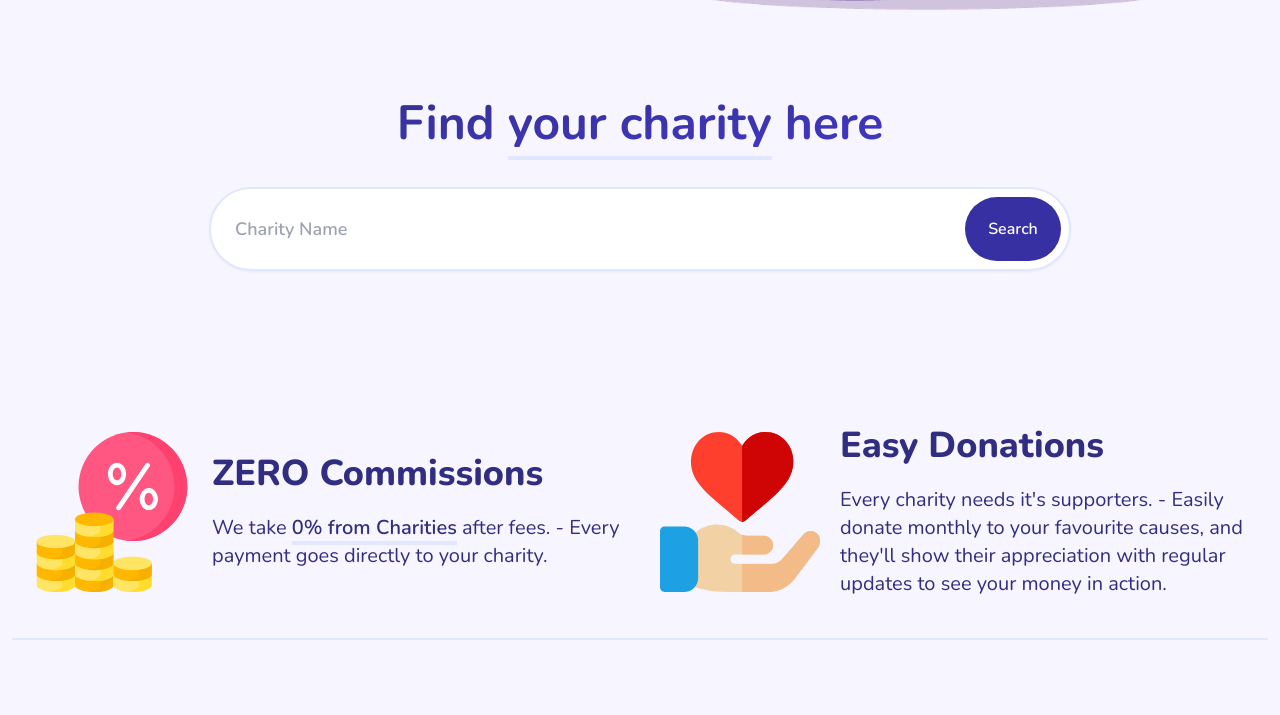
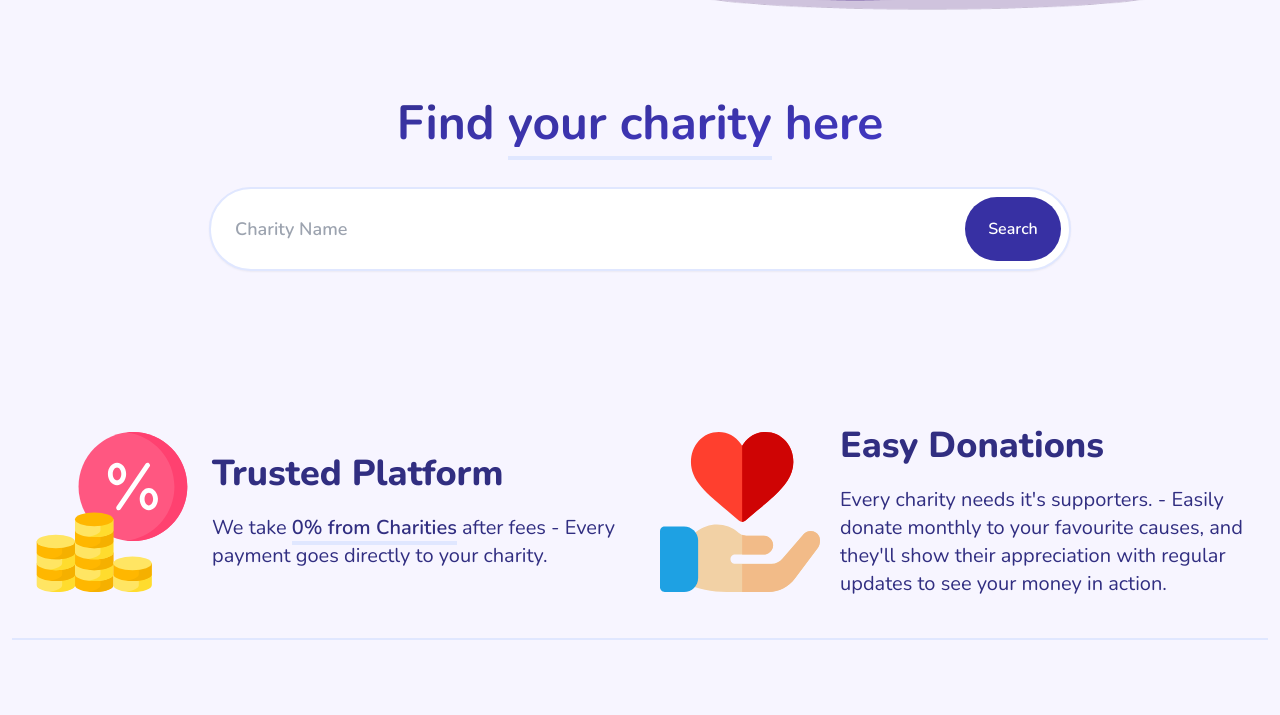
Before and after one commit to BelieveInYourselfINC/purecharitydotau, a plain HTML site: page index.html in a window 1280 px wide. Shown: the part 773-1488 px from the top of the page. Drawn offline with nearby package versions, Linux system fonts and the light colour scheme.

Commit message:
Update index.html

```diff
--- a/index.html
+++ b/index.html
@@ -73,13 +73,10 @@ The <span class="border-b-4 border-b-indigo-200">Pure</span> platform for suppor
 </div>
 <div>
 <h3 class="text-indigo-900 text-4xl font-extrabold mt-5 lg:mt-0">
-ZERO Commissions
+Trusted Platform
 </h3>
 <h4 class="text-indigo-900 text-xl mt-5">
-We take
-<span class="border-b-4 border-b-indigo-100 font-semibold">0% from Charities</span> after fees.
-- Every payment goes directly to your charity.
-</h4>
+We take <span class="border-b-4 border-b-indigo-100 font-semibold">0% from Charities</span> after fees - Every payment goes directly to your charity.</h4>
 </div>
 </div>
 
```
